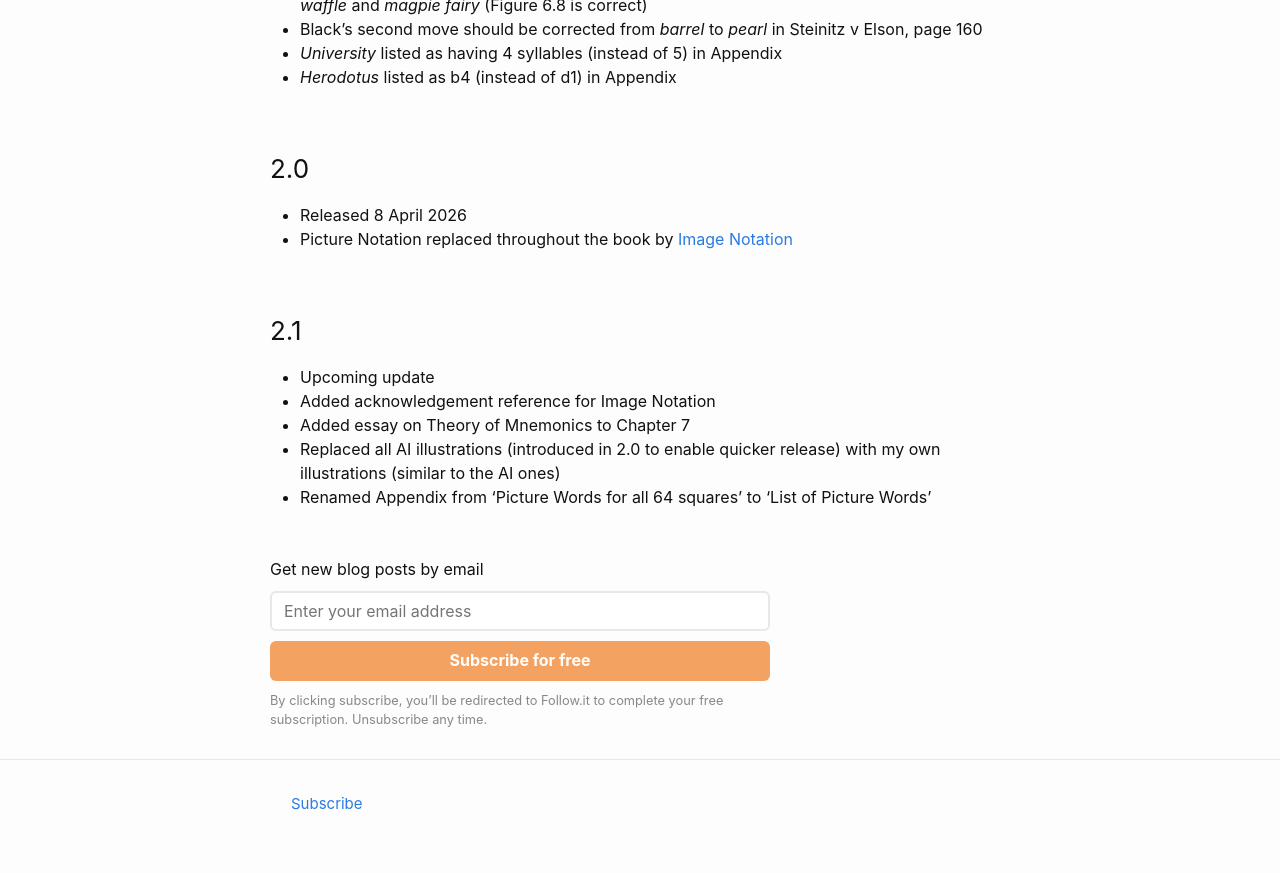
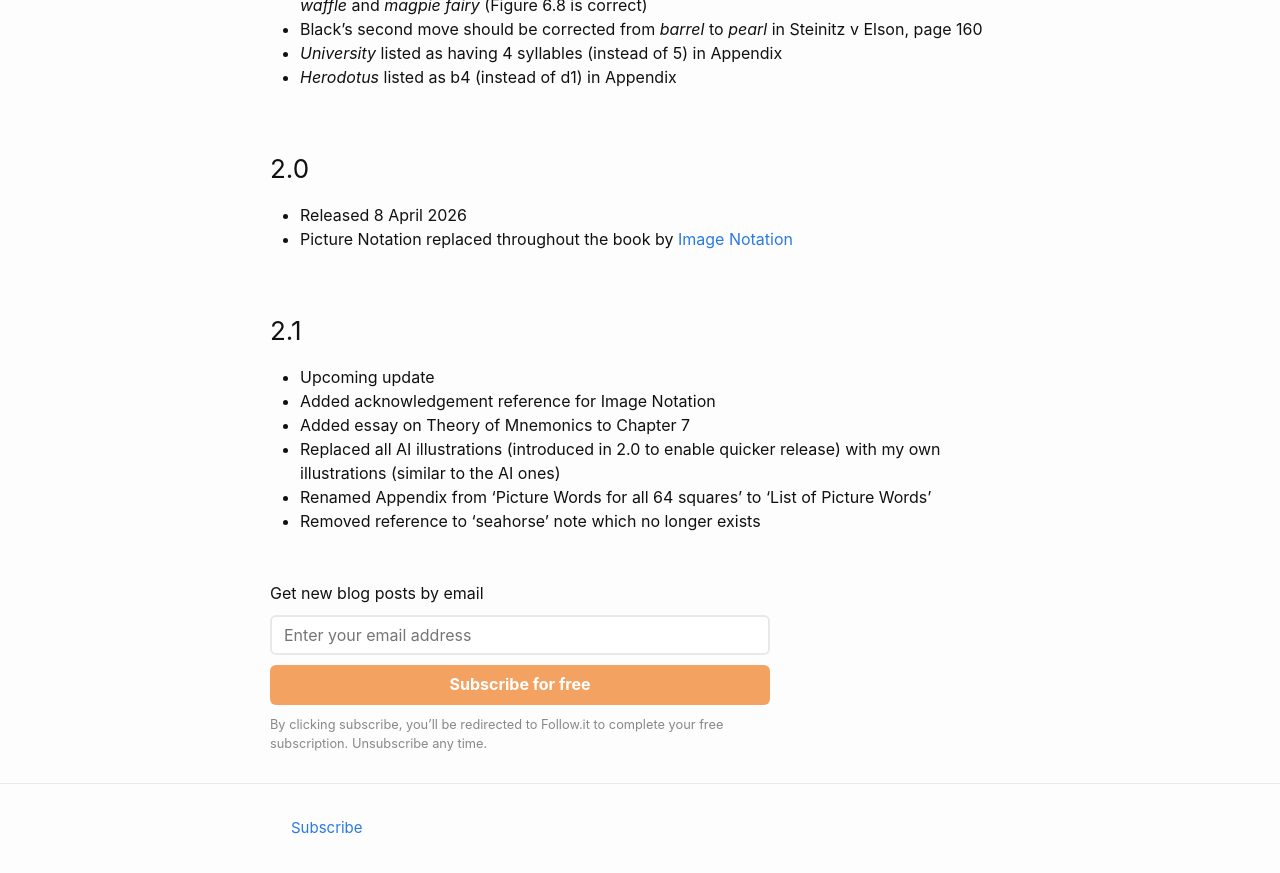
Before and after one commit to liontailedmacaque/liontailedmacaque.github.io, a Jekyll site: the page built from chessmemorypalace/versions.md, in a window 1280 px wide and 900 px high, scrolled down 3703 px. Shown: the top 873 px of the window. Built offline with Jekyll 4.4.1, drawn with Linux system fonts in a browser that asks for light colours.

Commit message:
Update versions.md

```diff
--- a/chessmemorypalace/versions.md
+++ b/chessmemorypalace/versions.md
@@ -102,3 +102,4 @@ This page lists the versions and the changes that have been made. The most signi
 - Added essay on Theory of Mnemonics to Chapter 7
 - Replaced all AI illustrations (introduced in 2.0 to enable quicker release) with my own illustrations (similar to the AI ones)
 - Renamed Appendix from 'Picture Words for all 64 squares' to 'List of Picture Words'
+- Removed reference to 'seahorse' note which no longer exists
```
